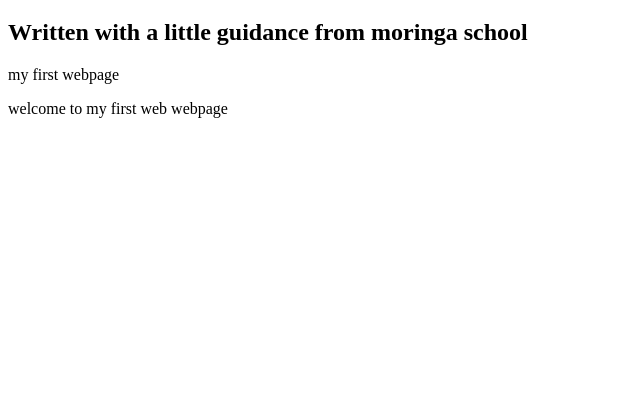
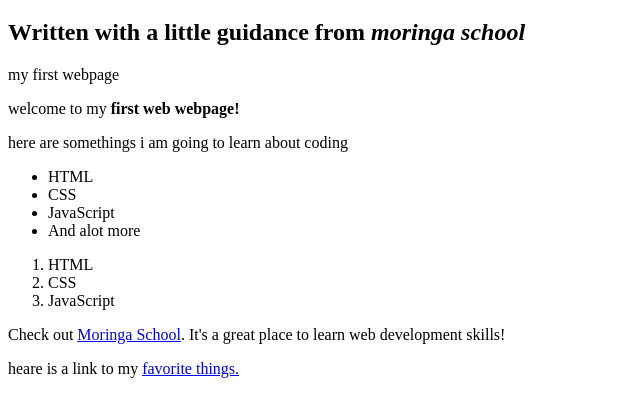
Before and after one commit to TimofeyTTT/my-first-webpage, a plain HTML site: page my-first-webpage.html in a window 1280 px wide. Shown: the part 61-478 px from the top of the page, without its empty margins (0-640 px from the left). Drawn offline with Linux system fonts and the light colour scheme.

Commit message:
added new file

```diff
--- a/my-first-webpage.html
+++ b/my-first-webpage.html
@@ -8,10 +8,25 @@
 </head>
 <body>
   <h1>My first webpage</h1>
-  <h2>Written with a little guidance from moringa school</h2>
+  <h2>Written with a little guidance from <em>moringa school</em></h2>
 
   <p>my first webpage</p>
-  <p>welcome to my first web webpage</p>
+  <p>welcome to my <strong>first web webpage!</strong></p>
 
+  <p>here are somethings i am going to learn about coding</p>
+  <ul>
+    <li>HTML</li>
+    <li>CSS</li>
+    <li>JavaScript</li>
+    <li>And alot more</li>
+  </ul>
+   <ol>
+     <li>HTML</li>
+     <li>CSS</li>
+     <li>JavaScript</li>
+   </ol>
+
+   <p>Check out <a href="http://moringaschool.com/">Moringa School</a>. It's a great place to learn web development skills!</p>
+   <p>heare is a link to my <a href="favorite-things.html">favorite things.</a></p>
 </body>
 </html>
```
Also changed, not shown: favorite-things.html (added).
